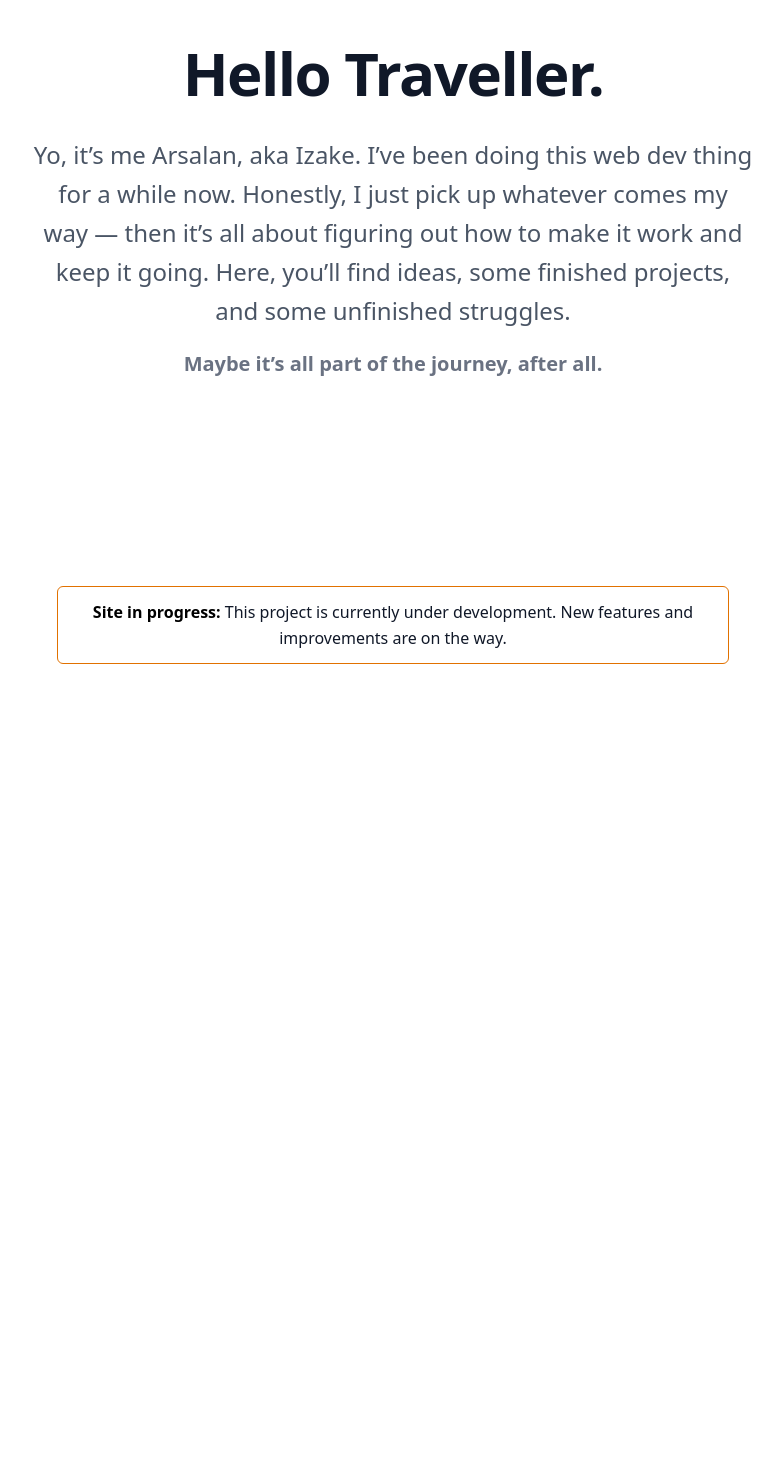
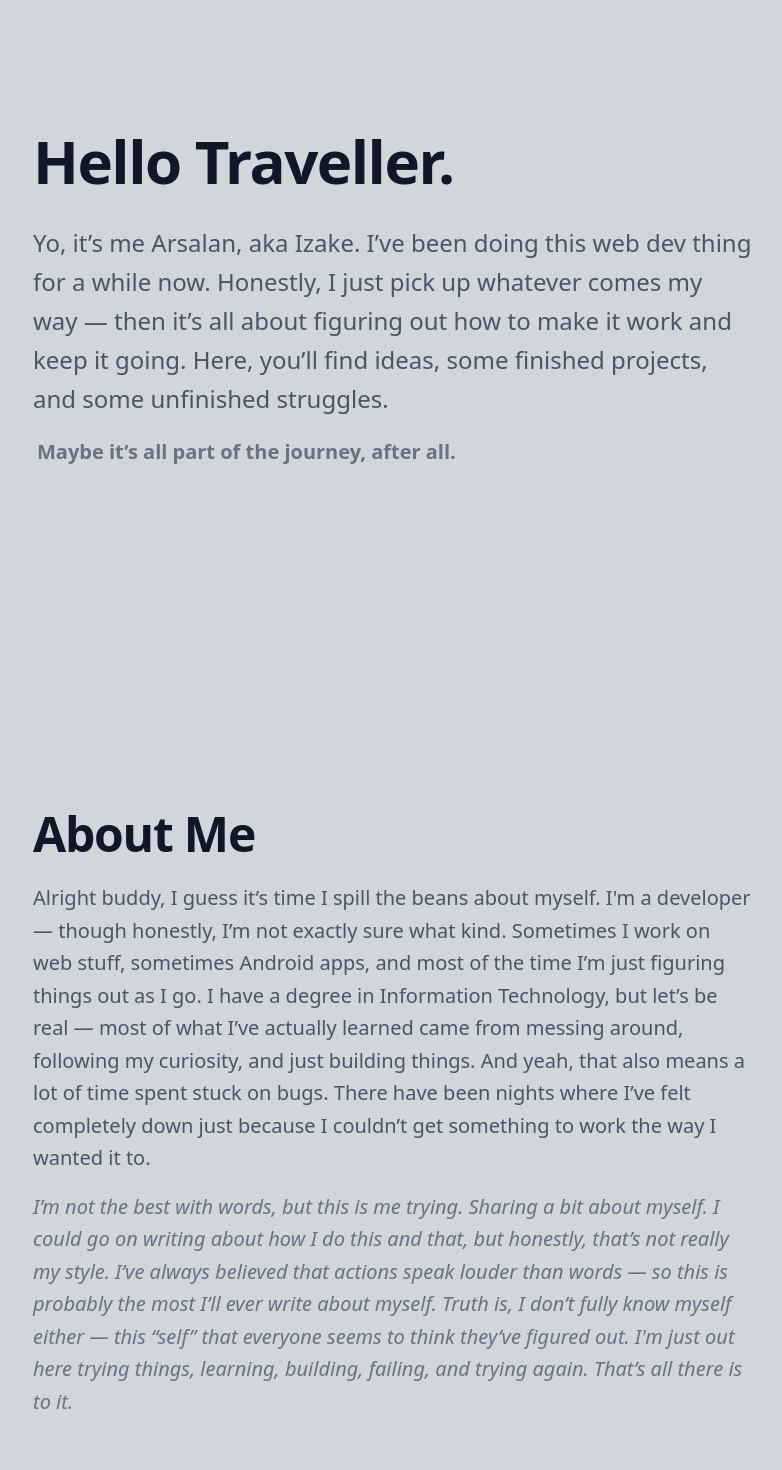
Before and after one commit to i24k3/portfolio, a React (Vite) app: page / in a window 1280 px wide. Shown: the part 140-1610 px from the top of the page, without its empty margins (247-1029 px from the left). Before the commit the page ends 804 px from the top, so only its background shows below. Built offline with nearby package versions, Linux system fonts and the light colour scheme.

Commit message:
add features
add json content, add About component, change color in HeroSection.jsx file, removed unused code, decreased loading time

```diff
--- a/public/home.json
+++ b/public/home.json
@@ -4,9 +4,9 @@
         "subHeadline": "Yo, it’s me Arsalan, aka Izake. I’ve been doing this web dev thing for a while now. Honestly, I just pick up whatever comes my way — then it’s all about figuring out how to make it work and keep it going. Here, you’ll find ideas, some finished projects, and some unfinished struggles.",
         "subHeadline1": " Maybe it’s all part of the journey, after all."
     },
-    "about-me": {
+    "aboutme": {
         "title": "About Me",
-        "desc_1": "Ok buddy, I guess i should spill the beans about me. Well i'm a Developer (i really don't know which one - sometimes i work on web, sometimes on android apps, sometimes create things from scrach with C, even sometimes write games with godot). I have a degree in Information technology but lets be real most of what i learnt was via experimentation and curosity. Just making things and then suffering with bugs (There were nights when i was/am so down because i couldn't do what i wanted to do/create.",
-        "desc_2": "I'm not really great with words but this is my attempt of talking to you. Shearing about-me. I could write text on and on about i do this and that. That's not my style afterall i am a strong believer of actions speak for themselves so this is the most i can write. Realistically I dont' know myself this stranger which most people claim to know."
+        "desc_1": " Alright buddy, I guess it’s time I spill the beans about myself. I'm a developer — though honestly, I’m not exactly sure what kind. Sometimes I work on web stuff, sometimes Android apps, and most of the time I’m just figuring things out as I go. I have a degree in Information Technology, but let’s be real — most of what I’ve actually learned came from messing around, following my curiosity, and just building things. And yeah, that also means a lot of time spent stuck on bugs. There have been nights where I’ve felt completely down just because I couldn’t get something to work the way I wanted it to.",
+        "desc_2": " I’m not the best with words, but this is me trying. Sharing a bit about myself. I could go on writing about how I do this and that, but honestly, that’s not really my style. I’ve always believed that actions speak louder than words — so this is probably the most I’ll ever write about myself. Truth is, I don’t fully know myself either — this “self” that everyone seems to think they’ve figured out. I'm just out here trying things, learning, building, failing, and trying again. That’s all there is to it."
     }
 }
--- a/src/App.jsx
+++ b/src/App.jsx
@@ -1,7 +1,7 @@
 "use strict";
+import About from './components/About';
 import Cursor from './components/Cursor';
 import { HeroSection } from './components/HeroSection';
-import Loading from './components/Loading';
 import { useJsonData } from './hooks/useJsonData';
 
 function App() {
@@ -10,9 +10,11 @@ function App() {
 
     return (
         <>
-            <div>
+            <div className='bg-gray-300'>
                 <Cursor/>
+
                 {data && <HeroSection data={data.hero}/>}
+                {data && <About data={data.aboutme}/>}
 
                 <SiteNotice/>
             </div>
@@ -21,7 +23,7 @@ function App() {
 }
 
 export function SiteNotice() {
-  return (
+    return (
     <div className="w-full flex justify-center mt-8 px-4">
       <div className="border border-amber-600 text-gray-900 px-4 py-3 rounded-md text-center max-w-2xl w-full">
         <p className="text-sm sm:text-base leading-relaxed">
--- a/src/components/About.jsx
+++ b/src/components/About.jsx
@@ -1,9 +1,21 @@
-
 "use strict"
 
-export default function About() {
+export default function About({ data }) {
+    const { title: heading, desc_1, desc_2 } = data;
+
     return (
-        <>
-        </>
+        <section className="bg-transparent text-gray-900 py-20">
+            <div className="max-w-3xl mx-auto px-6 text-left">
+                <h1 className="text-4xl md:text-5xl font-bold tracking-tight mb-6">
+                    {heading}
+                </h1>
+                <p className="text-lg md:text-xl text-gray-600 leading-relaxed mb-4">
+                    {desc_1}
+                </p>
+                <p className="text-lg md:text-xl text-gray-500 leading-relaxed italic">
+                    {desc_2}
+                </p>
+            </div>
+        </section>
     );
 }
--- a/src/components/HeroSection.jsx
+++ b/src/components/HeroSection.jsx
@@ -3,18 +3,19 @@
 export const HeroSection = ({data}) => {
     const {headline, subHeadline, subHeadline1} = data;
     return (
-        <section className="bg-white text-gray-900 py-44 border-amber-600">
-            <div className="max-w-3xl mx-auto px-6 text-center">
+        <section className="bg-transparent text-gray-900 py-66">
+            <div className="max-w-3xl mx-auto px-6 text-left">
                 <h1 className="text-5xl md:text-6xl font-extrabold leading-tight tracking-tight mb-6">
                     {headline}
                 </h1>
                 <p className="text-xl md:text-2xl text-gray-600 leading-relaxed">
                     {subHeadline}
                 </p>
-                <p className="mt-5 text-xl text-gray-500 font-bold px-1 box-decoration-clone">
+                <p className="mt-5 text-xl md:text-xl text-gray-500 font-bold px-1 box-decoration-clone">
                     {subHeadline1}
                 </p>
             </div>
+            <div></div>
         </section>
     );
 }
--- a/src/main.jsx
+++ b/src/main.jsx
@@ -10,7 +10,7 @@ const Root = () => {
     useEffect(() => {
         const timer = setTimeout(() => {
             setShowApp(true);
-        }, 5000);
+        }, 1000);
         return () => clearTimeout(timer);
     }, []);
 
```
Also changed, not shown: 1 other file (tests, documents, lock files or other folders).
